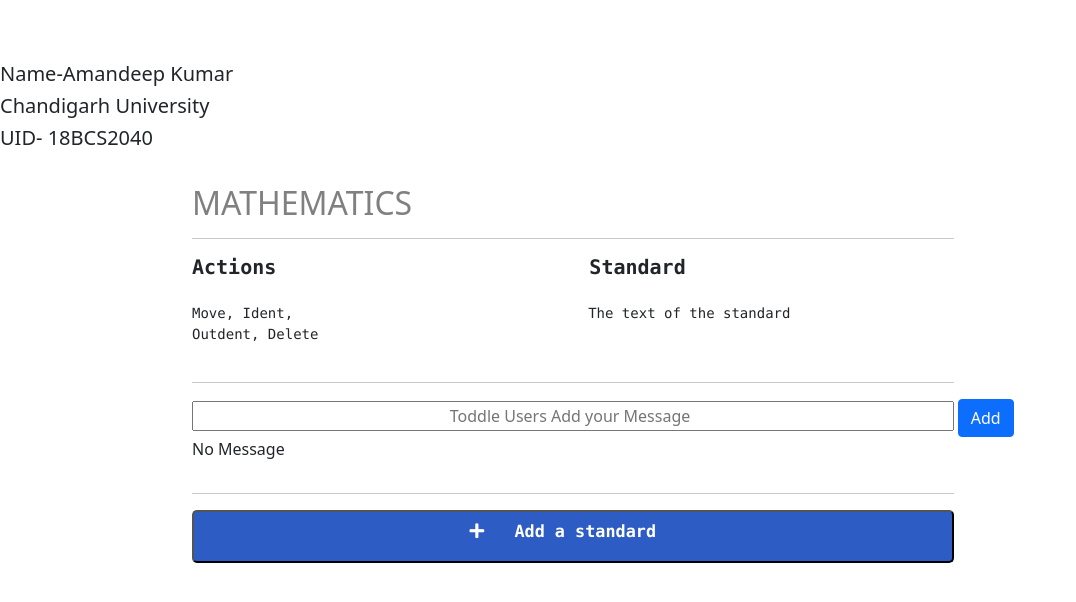
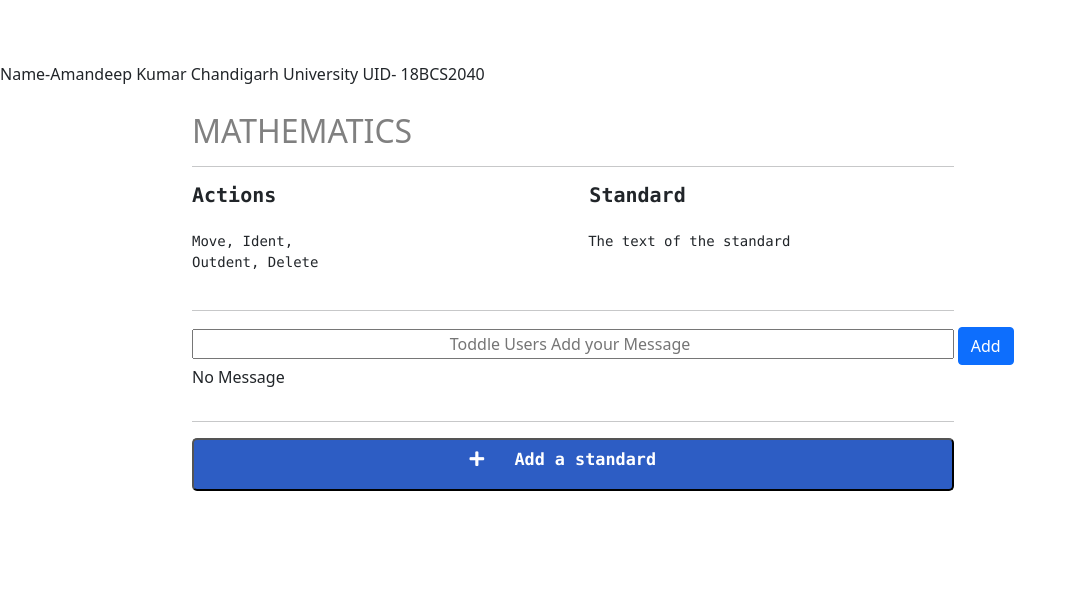
Before and after one commit to Amandeepkumr/mytoddleTask.github.io, a plain HTML site: page index.html in a window 1280 px wide. Shown: the whole page, without its empty margins (0-1076 px from the left). Drawn offline with nearby package versions, Linux system fonts and the light colour scheme.

Commit message:
Update index.html

```diff
--- a/index.html
+++ b/index.html
@@ -16,9 +16,9 @@
 <body>
 
    <marquee behavior="" direction=""><h1>Welcome to toddle Application</h1></marquee>
-    <h5>Name-Amandeep Kumar</h5>
-   <h5>Chandigarh University</h5>
-   <h5>UID- 18BCS2040</h5>
+    <h7>Name-Amandeep Kumar</h7>
+   <h7>Chandigarh University</h7>
+   <h7>UID- 18BCS2040</h7>
     <div class="subject">
         <h2>MATHEMATICS</h2>
         <hr width=70%>
```
